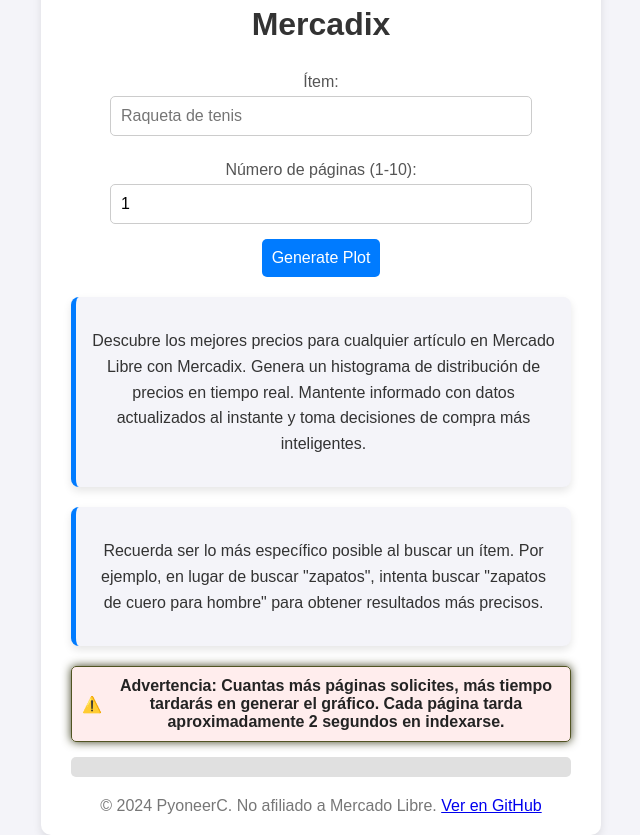
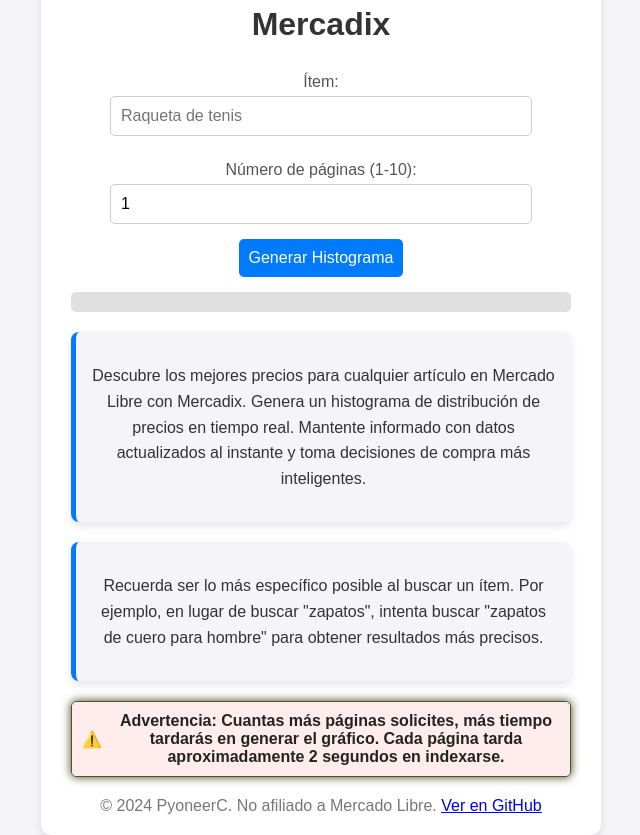
Before and after one commit to pyoneerC/Mercadix, a Flask app: page / in a window 1280 px wide. Shown: the whole page, without its empty margins (319-959 px from the left). Run offline with Flask 3, Linux system fonts and the light colour scheme.

Commit message:
progress bar on top

```diff
--- a/templates/index.html
+++ b/templates/index.html
@@ -54,8 +54,12 @@
             <input type="text" id="item" name="item" required placeholder="Raqueta de tenis">
             <label for="number_of_pages">Número de páginas (1-10):</label>
             <input type="number" id="number_of_pages" name="number_of_pages" required min="1" max="10" value="1">
-            <button type="submit" id="submit-button">Generate Plot</button>
+            <button type="submit" id="submit-button">Generar Histograma</button>
         </form>
+
+        <div class="progress-container" id="progress-container">
+            <div class="progress-bar" id="progress-bar"></div>
+        </div>
 
         <div class="explanation">
             <p>
@@ -71,10 +75,6 @@
             Advertencia: Cuantas más páginas solicites, más tiempo tardarás en generar el gráfico. Cada página tarda aproximadamente 2 segundos en indexarse.
         </div>
 
-        <div class="progress-container" id="progress-container">
-            <div class="progress-bar" id="progress-bar"></div>
-        </div>
-
         <div class="footer">
             &copy; 2024 PyoneerC. No afiliado a Mercado Libre.
             <a href="https://github.com/pyoneerC/Mercadix" target="_blank">Ver en GitHub</a>
```
